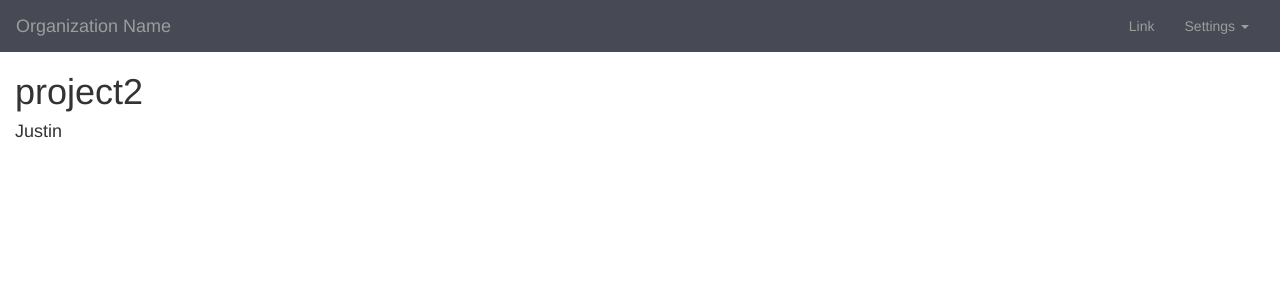
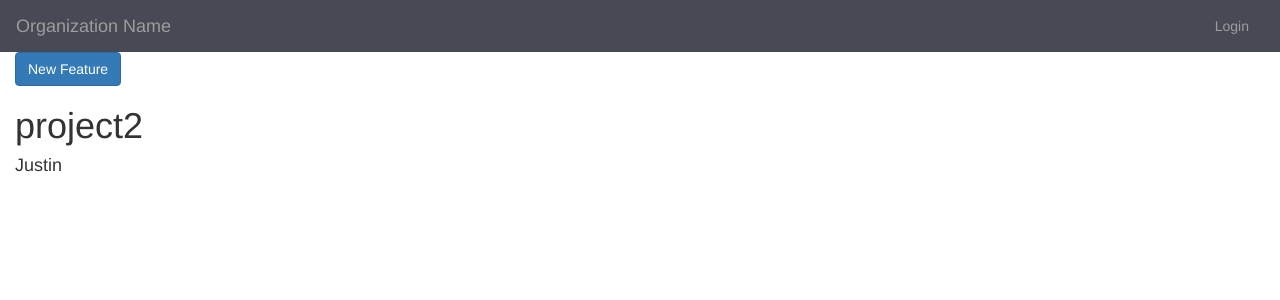
Before and after one commit to jdodson3106/projectroadmap, a Django app: page /projects/1/ in a window 1280 px wide. Shown: the top 300 px of the page. Run offline with Django 3.2, Linux system fonts and the light colour scheme; data comes from the database, SQL or seed files in the repository; both versions use the stored data as it was after the commit; some libraries are stand-ins or nearby versions.

Commit message:
feature add to project and project model updates to include owner and assignee

```diff
--- a/projects/forms.py
+++ b/projects/forms.py
@@ -19,3 +19,9 @@ class CreateProjectForm(ModelForm):
 
         project.save()
         return project
+
+class FeatureCreationForm(ModelForm):
+
+    class Meta:
+        model = Feature
+        fields = ['title', 'details', 'estimated_completion_time', 'assigned_to' ]
--- a/projects/models.py
+++ b/projects/models.py
@@ -18,7 +18,12 @@ class Project(models.Model):
 
 
 class Feature(models.Model):
+    owner = models.ForeignKey(settings.AUTH_USER_MODEL,
+                              on_delete=models.CASCADE,
+                              related_name='feature_owner')
     project = models.ForeignKey(Project, on_delete=models.CASCADE)
+    assigned_to = models.ForeignKey(Employee, on_delete=models.CASCADE,
+                                    related_name='feature_assignee')
     title = models.CharField(max_length=200)
     details = models.CharField(max_length=2000)
     estimated_completion_time = models.CharField(max_length=200)
--- a/projects/urls.py
+++ b/projects/urls.py
@@ -7,4 +7,5 @@ app_name = 'projects'
 urlpatterns = [
     path('project-creator', CreateProject.as_view(), name='new_project'),
     path('<int:pk>/', ProjectDetail.as_view(), name='project_view'),
+    path('<int:pk>/', views.add_feature, name='add_feature'),
 ]
--- a/projects/views.py
+++ b/projects/views.py
@@ -7,7 +7,7 @@ from django.views.generic import (CreateView, ListView, TemplateView,
 from django.core.paginator import Paginator, EmptyPage, PageNotAnInteger
 from accounts.models import User, Employee
 from projects.models import Project, Feature, Task
-from projects.forms import CreateProjectForm
+from projects.forms import CreateProjectForm, FeatureCreationForm
 from django.contrib.auth.mixins import LoginRequiredMixin
 
 # Create your views here.
@@ -27,3 +27,19 @@ class CreateProject(CreateView):
 class ProjectDetail(DetailView):
     model = Project
     template_name = 'projects/project_view.html'
+
+def add_feature(request, pk):
+    form = FeatureCreationForm(request.POST or None)
+    project = get_list_or_404(Project, pk=pk)
+
+    if form.is_valid():
+        feature = Feature()
+        feature.owner = request.user
+        feature.title = form.cleaned_data.get('title')
+        feature.details = form.cleaned_data.get('details')
+        feature.estimated_completion_time = form.cleaned_data.get('estimated_completion_time')
+        feature.assigned_to = form.cleaned_data.get('assigned_to')
+        feature.save()
+        project.features.add(feature)
+        return redirect('projects:project_view', pk=pk)
+    return redirect('accounts:my_profile')
--- a/templates/accounts/new_employee.html
+++ b/templates/accounts/new_employee.html
@@ -40,8 +40,8 @@
               <label class="login-label">Employee Birth Date:</label>
               <input type="date" name="birth_date" class="form-control login-field" value="{{birth_date}}"><br>
 
-              <input class="form-check-input" type="checkbox" name="admin" value="{{admin}}" checked>
-              <label for="admin" class="login-label">Admin Permissions </label>
+              <input class="form-check-input" type="checkbox" name="admin" checked="checked">
+              <label for="admin" class="login-label">Admin Permissions</label>
               <br><br>
 
               <!-- <label class="login-label">{{form.password1.label}}</label> -->
--- a/templates/base.html
+++ b/templates/base.html
@@ -55,11 +55,6 @@
       <ul class="nav navbar-nav navbar-right">
         {% if request.user.is_authenticated  %}
           <li><a href="{% url 'accounts:admin_home' pk=user.pk %}"><span class="glyphicon glyphicon-user"></span> {{user.first_name}} {{user.last_name}}</a></li>
-        {% else %}
-          <li><a href="#">Link</a> </li>
-        {% endif %}
-        <li><div id="">
-        </div> </li>
           <li class="dropdown">
             <a href="#" class="dropdown-toggle" data-toggle="dropdown" role="button" aria-haspopup="true" aria-expanded="false">Settings <span class="caret"></span></a>
             <ul class="dropdown-menu">
@@ -70,6 +65,13 @@
               <li><a href="#">Separated link</a></li>
             </ul>
           </li>
+          <li><a href="{% url 'accounts:logout' %}">Logout</a> </li>
+        {% else %}
+          <li><a href="{% url 'accounts:login' %}">Login</a> </li>
+        {% endif %}
+        <li><div id="">
+        </div> </li>
+
       </ul>
     </div><!-- /.navbar-collapse -->
   </div><!-- /.container-fluid -->
--- a/templates/projects/project_view.html
+++ b/templates/projects/project_view.html
@@ -2,6 +2,7 @@
 
 {% block body %}
   <div class="container-fluid">
+    <a class="btn btn-primary" href="{% url 'projects:add_feature' pk=project.pk %}"> New Feature</a>
     <h1>{{project.title}}</h1>
     <h4>{{project.owner.first_name}}</h4>
   </div>
```
Also changed, not shown: db.sqlite3. Lines whose indentation alone changed are shown as unchanged.
